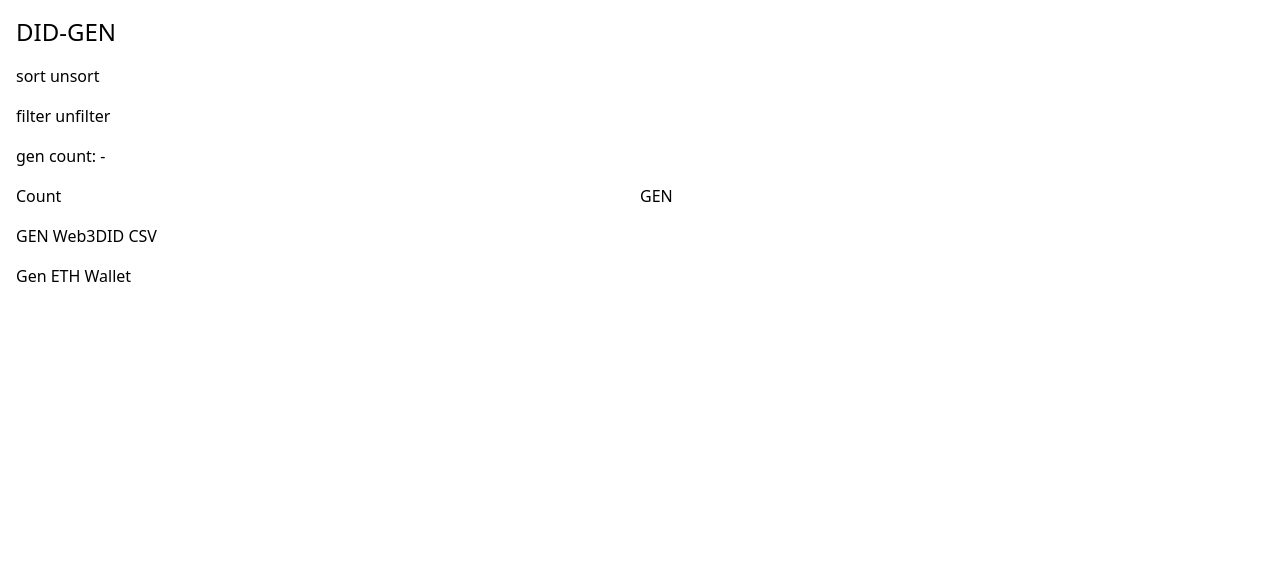
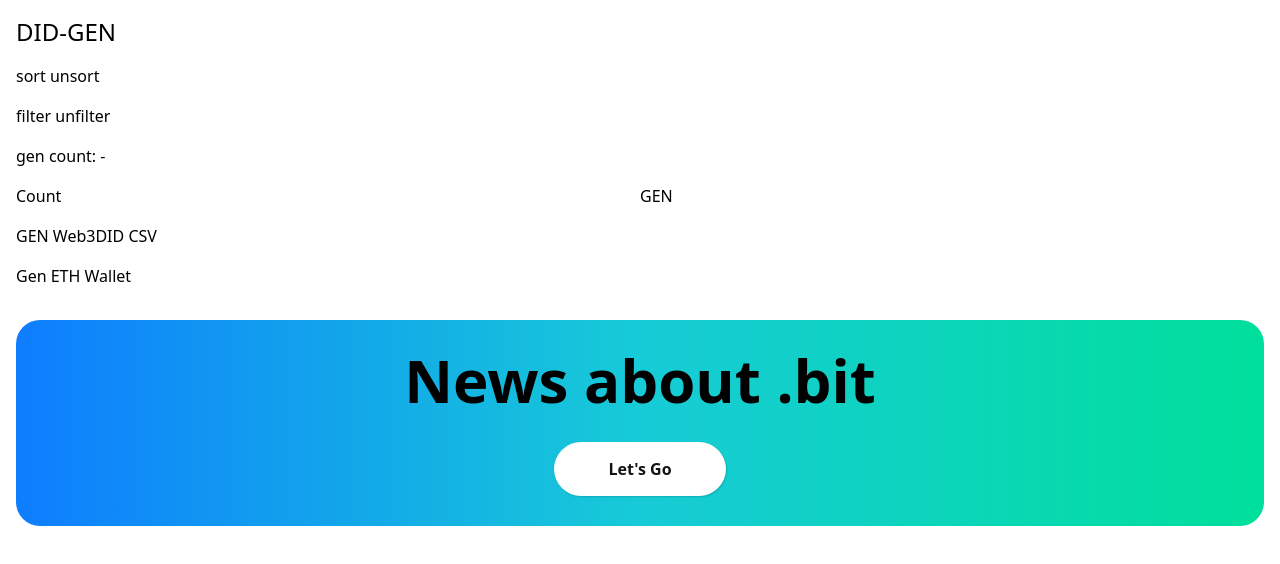
Before and after one commit to CalvinLeeC7E/DID-GEN, a plain HTML site: page index.html in a window 1280 px wide. Drawn offline with nearby package versions, Linux system fonts and the light colour scheme.

Commit message:
feat: add bituser link.

```diff
--- a/index.html
+++ b/index.html
@@ -9,9 +9,43 @@
   <link href="https://unpkg.com/tailwindcss@^2/dist/tailwind.min.css" rel="stylesheet">
   <link rel="stylesheet" href="https://unpkg.com/element-ui/lib/theme-chalk/index.css">
   <script src="https://unpkg.com/web3@1.7.5/dist/web3.min.js"></script>
+  <style>
+    .app {
+      max-width: 1280px;
+    }
+    .bituser {
+      background-image: linear-gradient(90deg, #0e7dff, #17cbd7 50%, #00df9b);
+      padding: 30px 66px;
+      border-radius: 24px;
+    }
+    .view-btn:hover {
+      background-color: rgba(255, 255, 255, .9);
+      box-shadow: 0 0 0 0 rgb(0 0 0 / 15%);
+      -webkit-transform: scale(1.03);
+      -ms-transform: scale(1.03);
+      transform: scale(1.03);
+      color: rgba(18, 19, 20, .74);
+    }
+    .view-btn {
+      display: inline-block;
+      width: 172px;
+      margin-right: 0;
+      padding: 18px 24px;
+      border-radius: 100px;
+      background-color: #fff;
+      box-shadow: 1px 1px 2px 0 rgb(0 0 0 / 15%);
+      color: #121314;
+      font-size: 16px;
+      line-height: 18px;
+      font-weight: 600;
+      text-align: center;
+      -webkit-transition: .2s;
+      transition: .2s;
+    }
+  </style>
 </head>
 <body>
-<div id="app" class="p-4 mx-auto">
+<div id="app" class="app p-4 mx-auto">
   <div class="text-2xl">
     DID-GEN
   </div>
@@ -89,6 +123,12 @@
       </div>
     </el-tab-pane>
   </el-tabs>
+  <div class="bituser mt-8 text-center">
+    <div class="text-6xl font-bold mb-8">News about .bit</div>
+    <a class="cursor-pointer view-btn"
+       target="_blank"
+       href="https://bituser.org/">Let's Go</a>
+  </div>
 </div>
 <script>
   new Vue({
```
